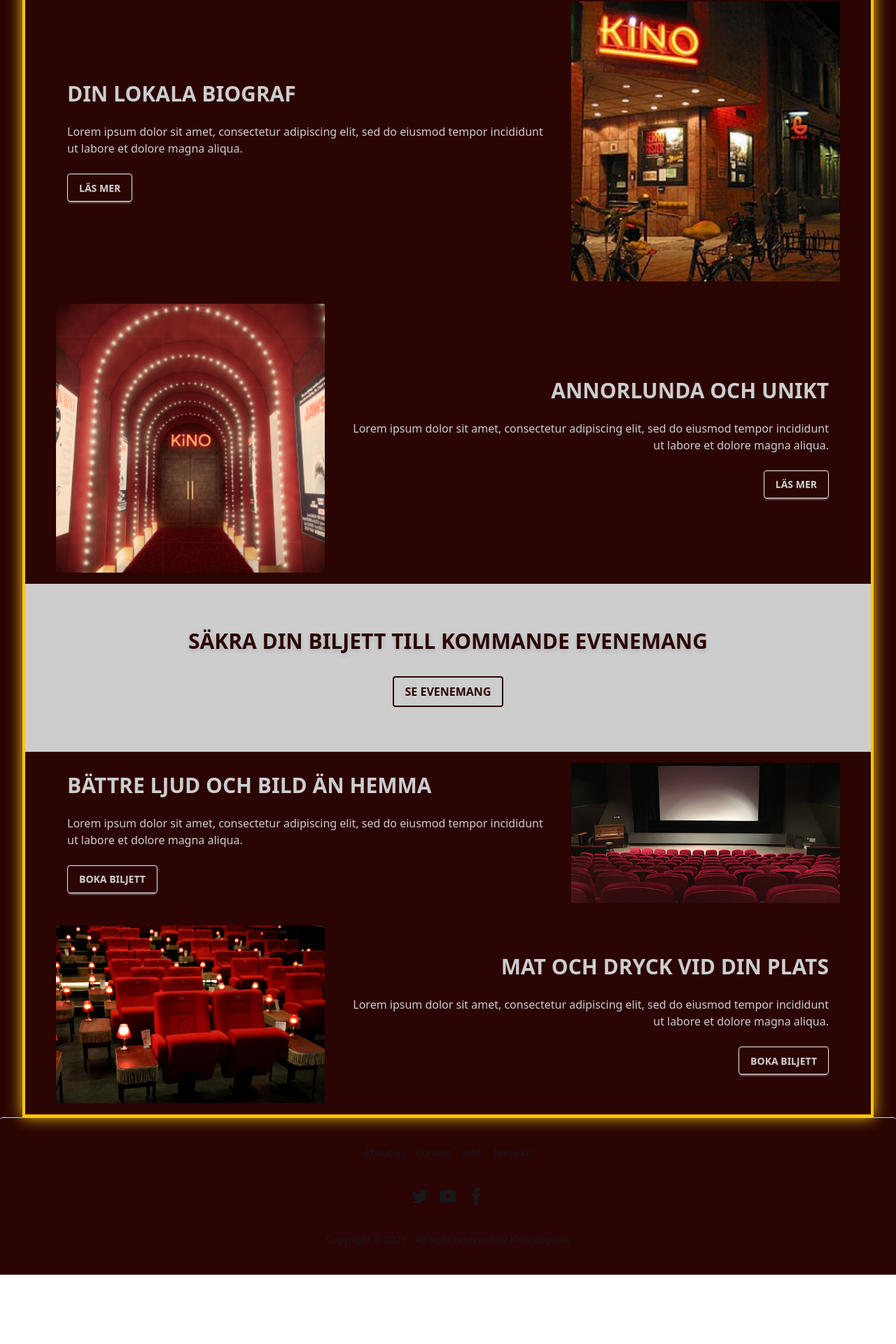
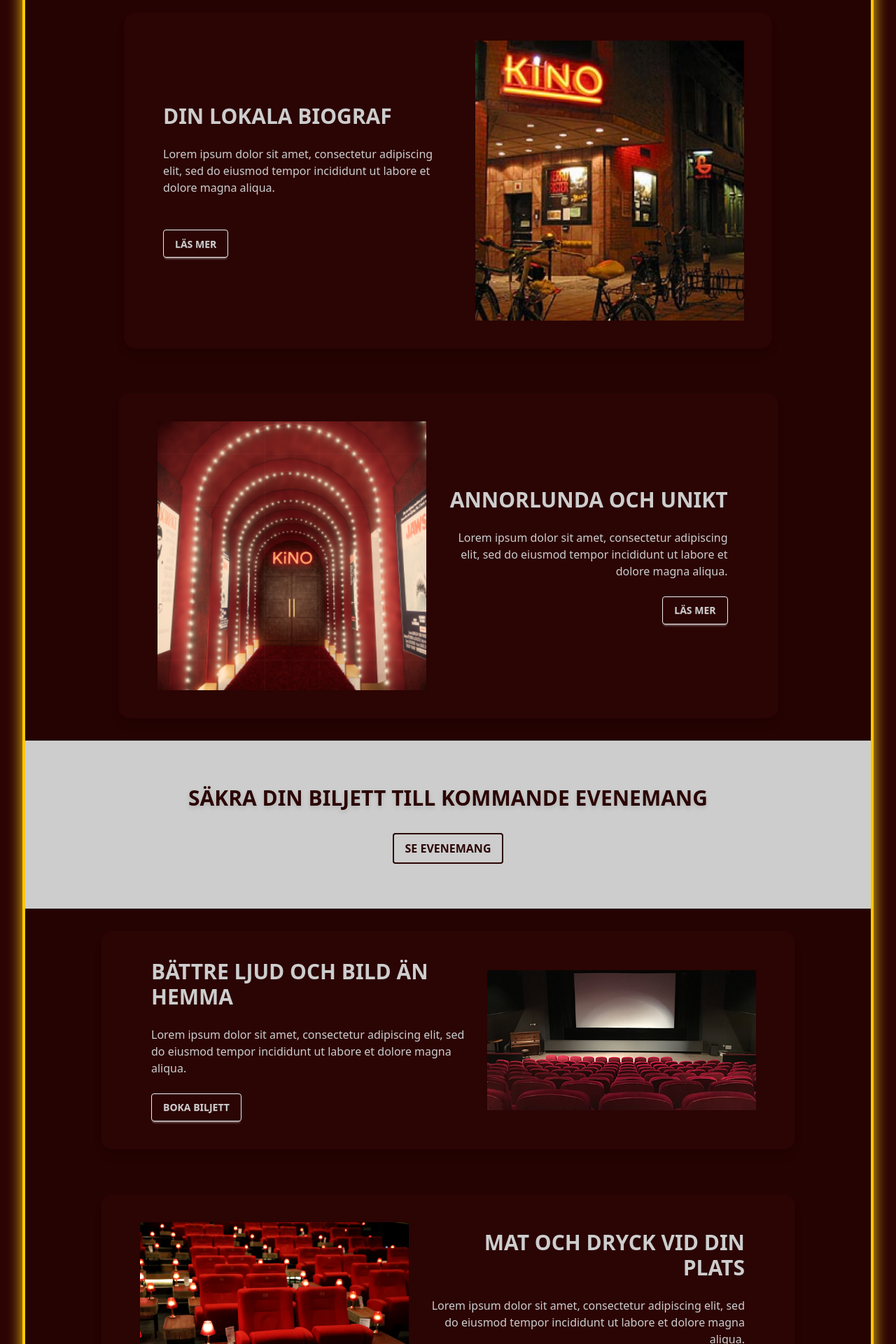
Before and after one commit to alfredbrannare/kino-nextjs-app, a Next.js app: page / in a window 1280 px wide. Shown: the part 1578-3498 px from the top of the page at 70% size. Before the commit the page ends 3399 px from the top, so only its background shows below. Built offline with nearby package versions, Linux system fonts and the light colour scheme; no server answers; the database is empty.

Commit message:
added styling effect to the info-sections on the start page

```diff
--- a/src/app/page.jsx
+++ b/src/app/page.jsx
@@ -131,16 +131,41 @@ const Main = () => {
                 </div>
               </div>
 
-        <div className="hero bg-[#2B0404] py-0 px-4">
-          <div className="hero-content min-w-0 flex-col lg:flex-row-reverse max-w-6xl mx-auto bg-[#2B0404]">
+              <div className="flex flex-col gap-6 px-4 py-8 bg-[#250303]">
+                <div className="bg-[#2B0404] rounded-2xl shadow-lg p-6 max-w-6xl mx-auto">
+                  <div className="hero-content flex-col lg:flex-row-reverse">
                     <img
                       src="/KinoEntrance.png"
                       className="w-full max-w-sm h-auto"
                       alt="Kino Entrance"
                     />
-            <div className="text-center lg:text-left mt-8 lg:mt-0 mx-4">
+                    <div className="ttext-center lg:text-left mt-8 lg:mt-0 mx-4 max-w-xl lg:max-w-md w-full">
                       <h1 className="text-3xl font-bold text-[#CDCDCD]">DIN LOKALA BIOGRAF</h1>
-              <p className="py-6 text-[#CDCDCD] ">
+                      <p className="py-6 text-[#CDCDCD]">
+                        Lorem ipsum dolor sit amet, consectetur adipiscing elit, sed do eiusmod tempor incididunt ut labore et dolore magna aliqua.
+                      </p>
+                      <div className="flex justify-center lg:justify-start mt-6">
+                      <button className="btn bg-[#2B0404] text-[#CDCDCD] hover:bg-[#CDCDCD] hover:text-[#2B0404] transition-all duration-300 ease-in-out hover:shadow-md hover:scale-105">
+                        LÄS MER
+                      </button>
+                      </div>
+                    </div>
+                  </div>
+                </div>
+              </div>
+
+              <div className="flex flex-col gap-6 px-4 py-8 bg-[#250303]">
+                <div className="bg-[#2B0404] rounded-2xl shadow-lg p-6 max-w-6xl mx-auto">
+                  <div className="hero bg-[#2B0404] py-0 px-4">
+                    <div className="hero-content flex-col min-w-0 lg:flex-row max-w-6xl mx-auto bg-[#2B0404]">
+                      <img
+                        src="/KinoDoors.png"
+                        className="w-full max-w-sm h-auto"
+                        alt="Kino Entrance"
+                      />
+                      <div className="text-center lg:text-right mt-8 lg:mt-0 mx-4 max-w-xl lg:max-w-md w-full">
+                        <h1 className="text-3xl font-bold text-[#CDCDCD]">ANNORLUNDA OCH UNIKT</h1>
+                        <p className="py-6 text-[#CDCDCD]">
                           Lorem ipsum dolor sit amet, consectetur adipiscing elit, sed do eiusmod tempor incididunt ut labore et dolore magna aliqua.
                         </p>
                         <button className="btn bg-[#2B0404] text-[#CDCDCD] hover:bg-[#CDCDCD] hover:text-[#2B0404] transition-all duration-300 ease-in-out hover:shadow-md hover:scale-105 hover:cursor-pointer">
@@ -148,22 +173,6 @@ const Main = () => {
                         </button>
                       </div>
                     </div>
-        </div>
-        <div className="hero bg-[#2B0404] py-0 px-4">
-          <div className="hero-content flex-col min-w-0 lg:flex-row max-w-6xl mx-auto bg-[#2B0404]">
-            <img
-              src="/KinoDoors.png"
-              className="w-full max-w-sm h-auto"
-              alt="Kino Entrance"
-            />
-            <div className="text-center lg:text-right mt-8 lg:mt-0 mx-4">
-              <h1 className="text-3xl font-bold text-[#CDCDCD]">ANNORLUNDA OCH UNIKT</h1>
-              <p className="py-6 text-[#CDCDCD]">
-                Lorem ipsum dolor sit amet, consectetur adipiscing elit, sed do eiusmod tempor incididunt ut labore et dolore magna aliqua.
-              </p>
-              <button className="btn bg-[#2B0404] text-[#CDCDCD] hover:bg-[#CDCDCD] hover:text-[#2B0404] transition-all duration-300 ease-in-out hover:shadow-md hover:scale-105 hover:cursor-pointer">
-                LÄS MER
-              </button>
                   </div>
                 </div>
               </div>
@@ -180,6 +189,8 @@ const Main = () => {
               </div>
 
 
+              <div className="flex flex-col gap-6 px-4 py-8 bg-[#250303]">
+                <div className="bg-[#2B0404] rounded-2xl shadow-lg p-6 max-w-6xl mx-auto">
                   <div className="hero bg-[#2B0404] py-0 px-4">
                     <div className="hero-content flex-col min-w-0 lg:flex-row-reverse max-w-6xl mx-auto bg-[#2B0404]">
                       <img
@@ -187,7 +198,7 @@ const Main = () => {
                         className="w-full max-w-sm h-auto"
                         alt="Kino Entrance"
                       />
-            <div className="text-center lg:text-left mt-8 lg:mt-0 mx-4">
+                      <div className="text-center lg:text-left mt-8 lg:mt-0 mx-4 max-w-xl lg:max-w-md w-full">
                         <h1 className="text-3xl font-bold text-[#CDCDCD]">BÄTTRE LJUD OCH BILD ÄN HEMMA</h1>
                         <p className="py-6 text-[#CDCDCD] ">
                           Lorem ipsum dolor sit amet, consectetur adipiscing elit, sed do eiusmod tempor incididunt ut labore et dolore magna aliqua.
@@ -198,6 +209,10 @@ const Main = () => {
                       </div>
                     </div>
                   </div>
+                </div>
+              </div>
+              <div className="flex flex-col gap-6 px-4 py-8 bg-[#250303]">
+                <div className="bg-[#2B0404] rounded-2xl shadow-lg p-6 max-w-6xl mx-auto">
                   <div className="hero bg-[#2B0404] py-0 px-4">
                     <div className="hero-content flex-col min-w-0 lg:flex-row max-w-6xl mx-auto bg-[#2B0404]">
                       <img
@@ -205,7 +220,7 @@ const Main = () => {
                         className="w-full max-w-sm h-auto"
                         alt="Kino Entrance"
                       />
-            <div className="text-center lg:text-right mt-8 lg:mt-0 mx-4">
+                      <div className="text-center lg:text-right mt-8 lg:mt-0 mx-4 max-w-xl lg:max-w-md w-full">
                         <h1 className="text-3xl font-bold text-[#CDCDCD]">MAT OCH DRYCK VID DIN PLATS</h1>
                         <p className="py-6 text-[#CDCDCD]">
                           Lorem ipsum dolor sit amet, consectetur adipiscing elit, sed do eiusmod tempor incididunt ut labore et dolore magna aliqua.
@@ -213,6 +228,8 @@ const Main = () => {
                         <button className="btn bg-[#2B0404] text-[#CDCDCD] hover:bg-[#CDCDCD] hover:text-[#2B0404] transition-all duration-300 ease-in-out hover:shadow-md hover:scale-105 hover:cursor-pointer">
                           BOKA BILJETT
                         </button>
+                      </div>
+                    </div>
                   </div>
                 </div>
               </div>
```
Lines whose indentation alone changed are shown as unchanged.
